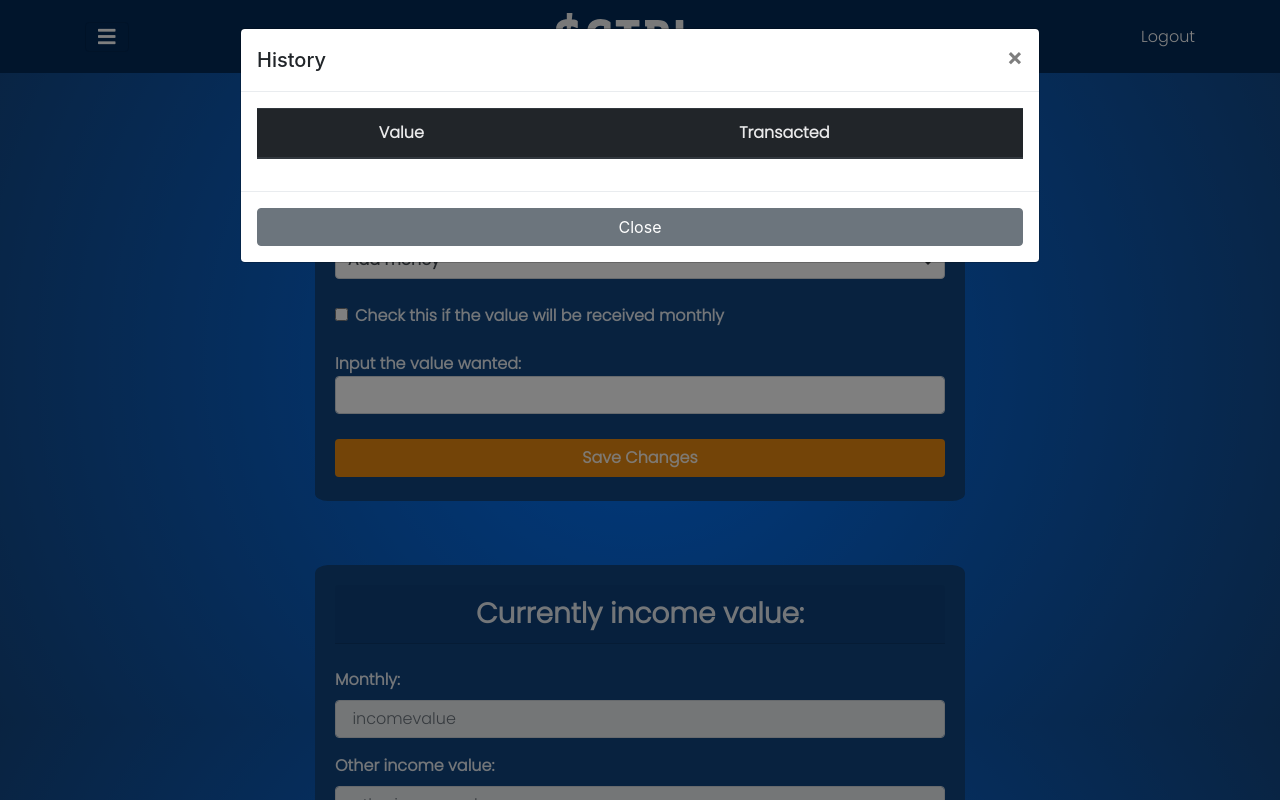
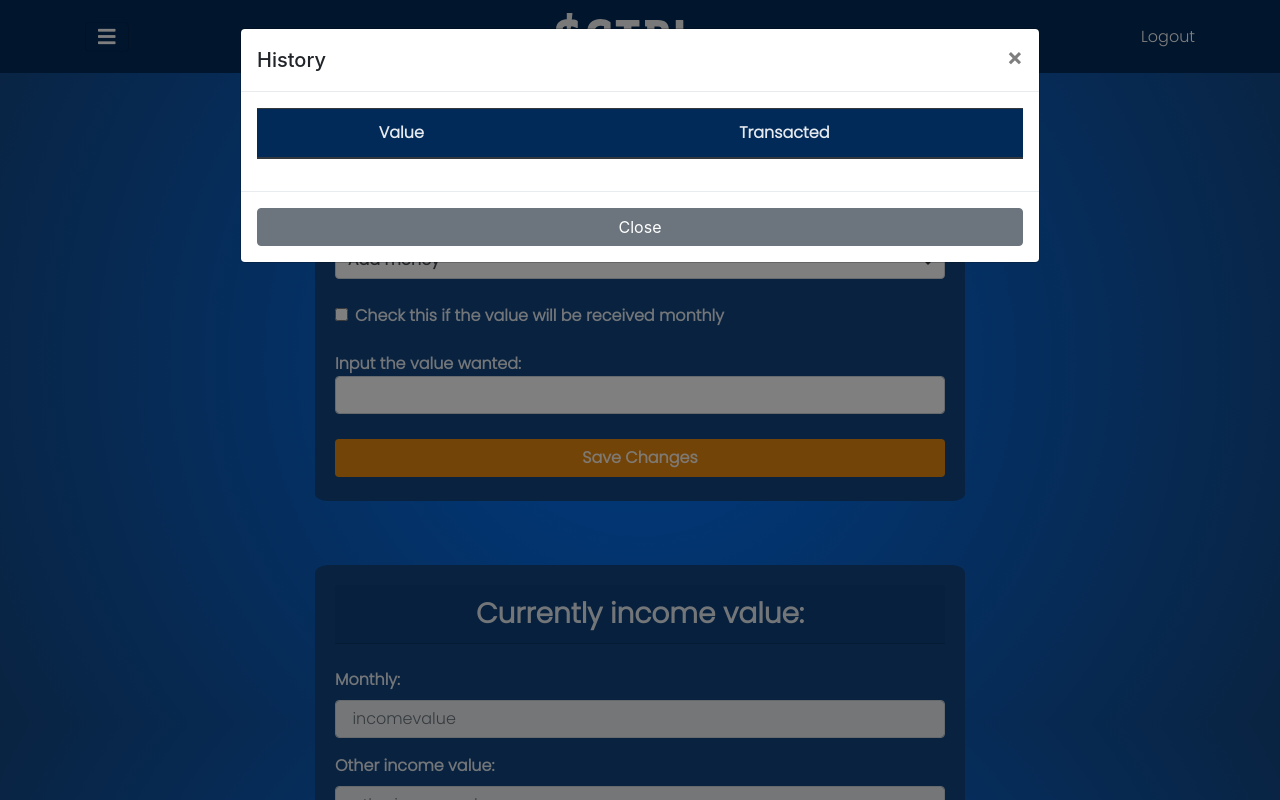
Before and after one commit to feliveira/CS50x, a Flask app: page /income in a window 1280 px wide, after a click on "Click to see your past additions". Run offline with Flask 2, Linux system fonts and the light colour scheme; lists and menus that the app fills with data are empty; some libraries are stand-ins or nearby versions.

Commit message:
few changes in dashboard.css

```diff
--- a/static/dashboard.css
+++ b/static/dashboard.css
@@ -193,12 +193,19 @@ body
 
 /*-----------------------------------*/
 
+.table-custom
+{
+    background-color: #022A59;
+    border: none;
+}
+
 
 
 /* Extra small devices (portrait phones, less than 576px) */
 @media (max-width: 575.98px)
 {
     .navbar-nav{display:none}
+
 }
 
 /* Small devices (landscape phones, 576px and up) */
@@ -252,4 +259,8 @@ body
    {
        width: 650px;
    }
+   #expensesTable
+   {
+       width: 50%;
+   }
 }
```
